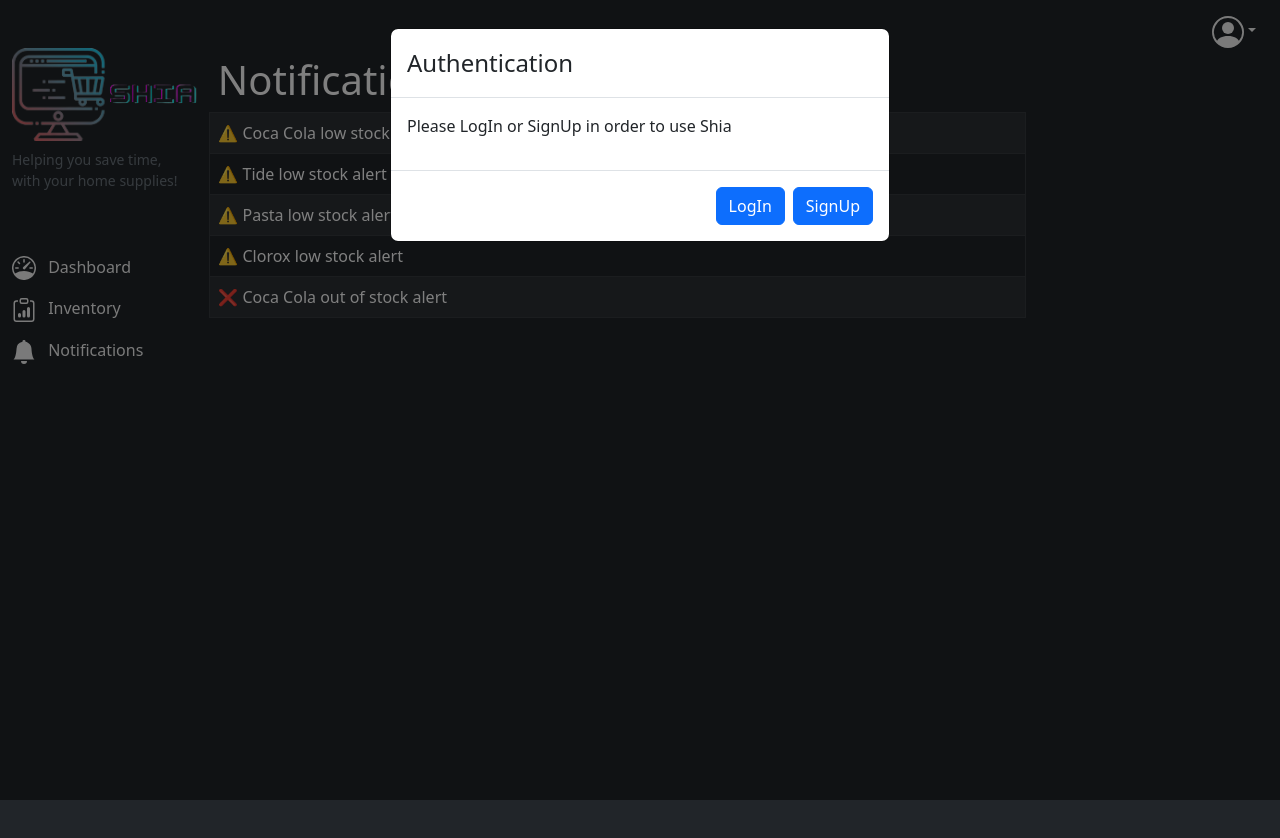
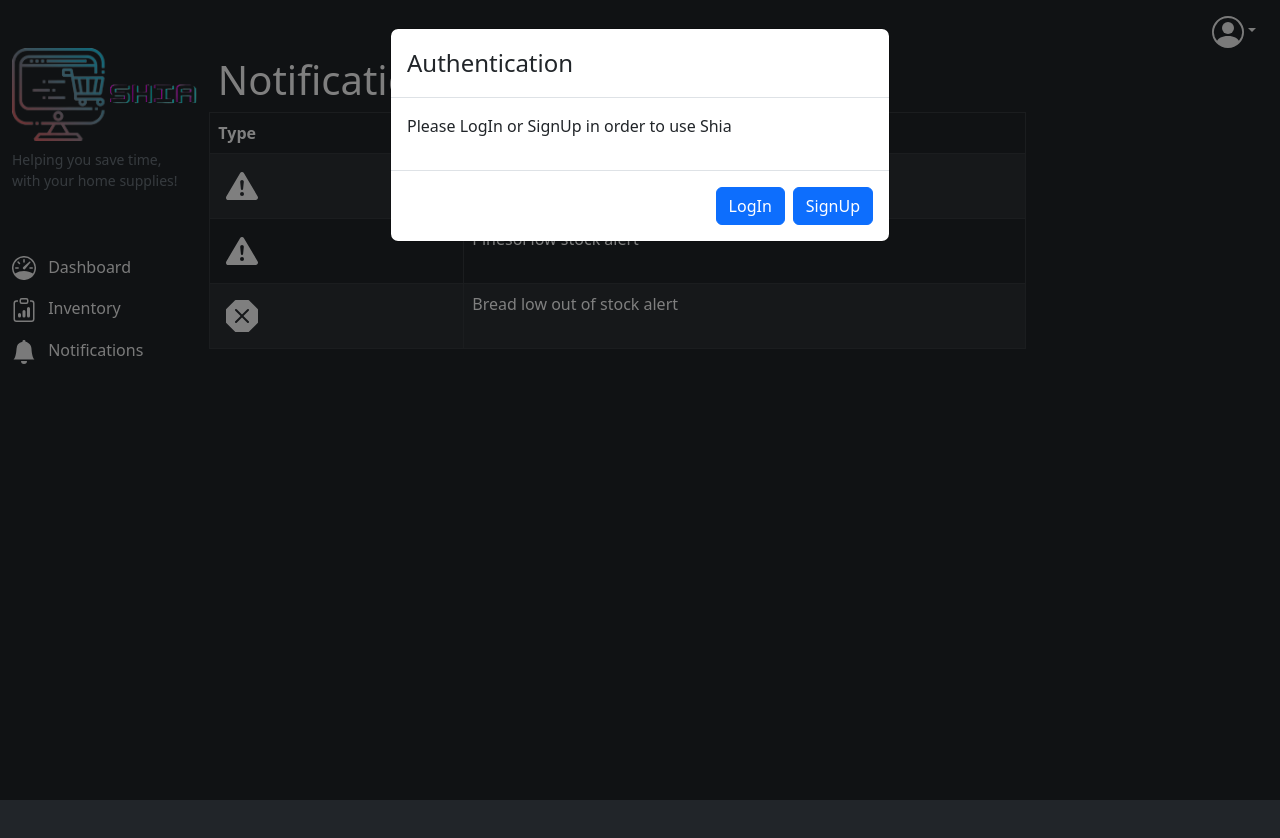
Before and after one commit to T7CS6330123MT/shia, a React (Create React App) app: page /#/notifications in a window 1280 px wide. Shown: the top 838 px of the page. Built offline with nearby package versions, Linux system fonts and the light colour scheme.

Commit message:
Adds new icons for Notifications

```diff
--- a/src/Notifications/Notifications.js
+++ b/src/Notifications/Notifications.js
@@ -1,35 +1,40 @@
 import React from "react";
 import Table from "react-bootstrap/Table";
-// import DatastoreManager from "./DatastoreManager.js"
-// import DataParser from "./DataParser.js";
+import { ReactComponent as WarningIcon} from "../Assets/WarningIcon.svg";
+import { ReactComponent as OutstockIcon} from "../Assets/OutstockIcon.svg";
+// import DatabaseManager from "./DatabaseManager.js"
+// import InventoryParser from "./InventoryParser.js";
 
 
 export default function Inventory() {
 
-  // const dataParser = new DataParser()
-  // const datastoreManager = new DatastoreManager()
+  // const dataParser = new InventoryParser()
+  // const datastoreManager = new DatabaseManager()
 
   return (
     <>
       <Table striped bordered hover variant="dark" style={{width: "65%", margin: "0 auto auto 0", padding:"0"}}>
         <thead>
-        <tr style={{border:"none"}}><th style={{border:"inherit"}}><h1 style={{ display:"inline"}}>Notifications</h1></th></tr>
+        <tr style={{border:"none"}}>
+          <th style={{border:"inherit"}}><h1 style={{ display:"inline"}}>Notifications</h1></th>
+        </tr>
+        <tr>
+          <th className={"w-25"}>Type</th>
+          <th>Message</th>
+        </tr>
         </thead>
         <tbody>
         <tr key={0}>
-          <td><div>⚠️ Coca Cola low stock alert</div></td>
+          <td><WarningIcon style={{width:"32px", height:"32px", margin: "8px"}}/>️</td>
+          <td>Tide low stock alert</td>
         </tr>
         <tr key={1}>
-          <td><div>⚠️ Tide low stock alert</div></td>
+          <td><WarningIcon style={{width:"32px", height:"32px", margin: "8px"}}/>️</td>
+          <td>Pinesol low stock alert</td>
         </tr>
         <tr key={2}>
-          <td><div>⚠️ Pasta low stock alert</div></td>
-        </tr>
-        <tr key={3}>
-          <td><div>⚠️ Clorox low stock alert</div></td>
-        </tr>
-        <tr key={4}>
-          <td><div>❌️ Coca Cola out of stock alert</div></td>
+          <td><OutstockIcon style={{width:"32px", height:"32px", margin: "8px"}}/>️</td>
+          <td>Bread low out of stock alert</td>
         </tr>
         </tbody>
       </Table>
```
